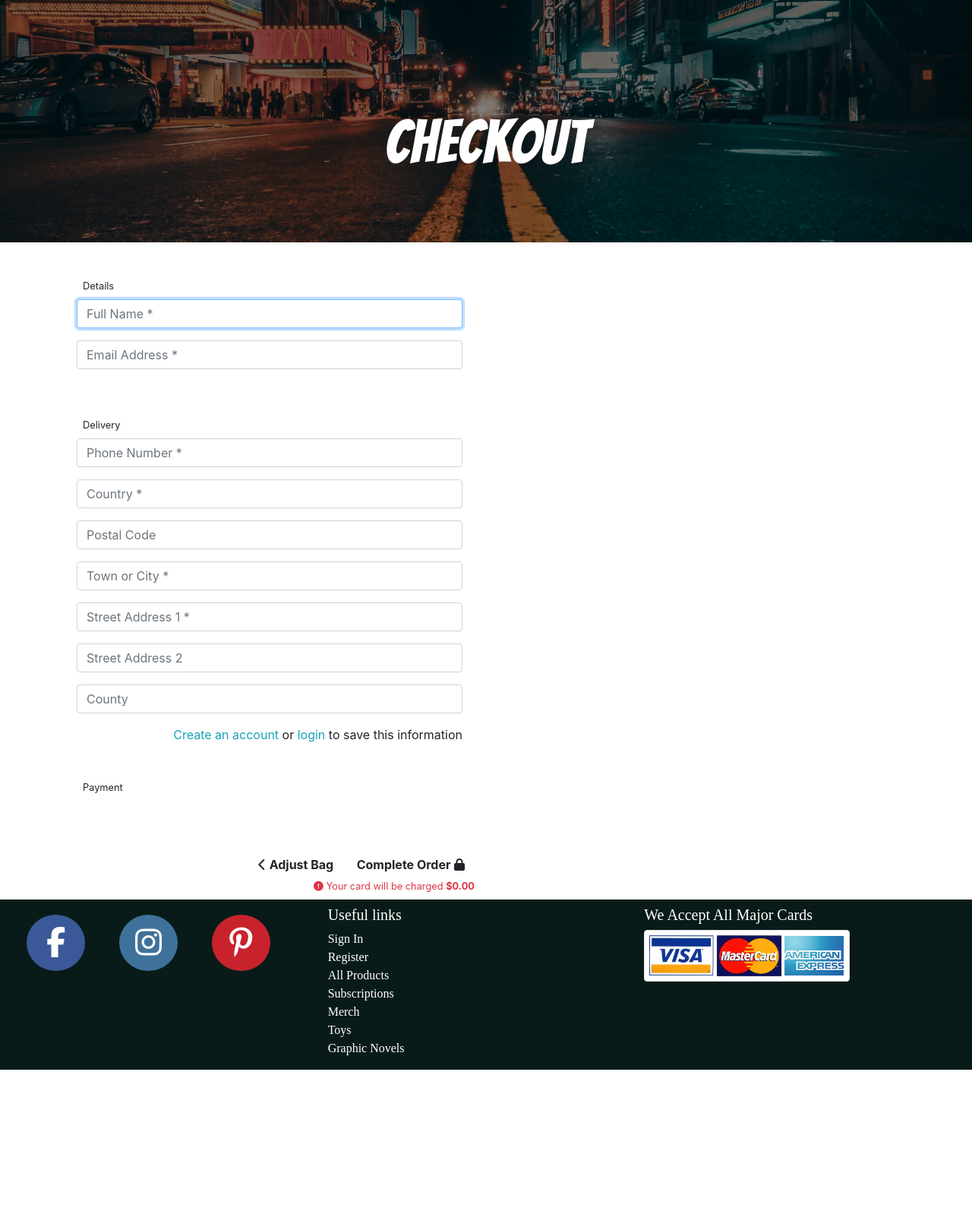
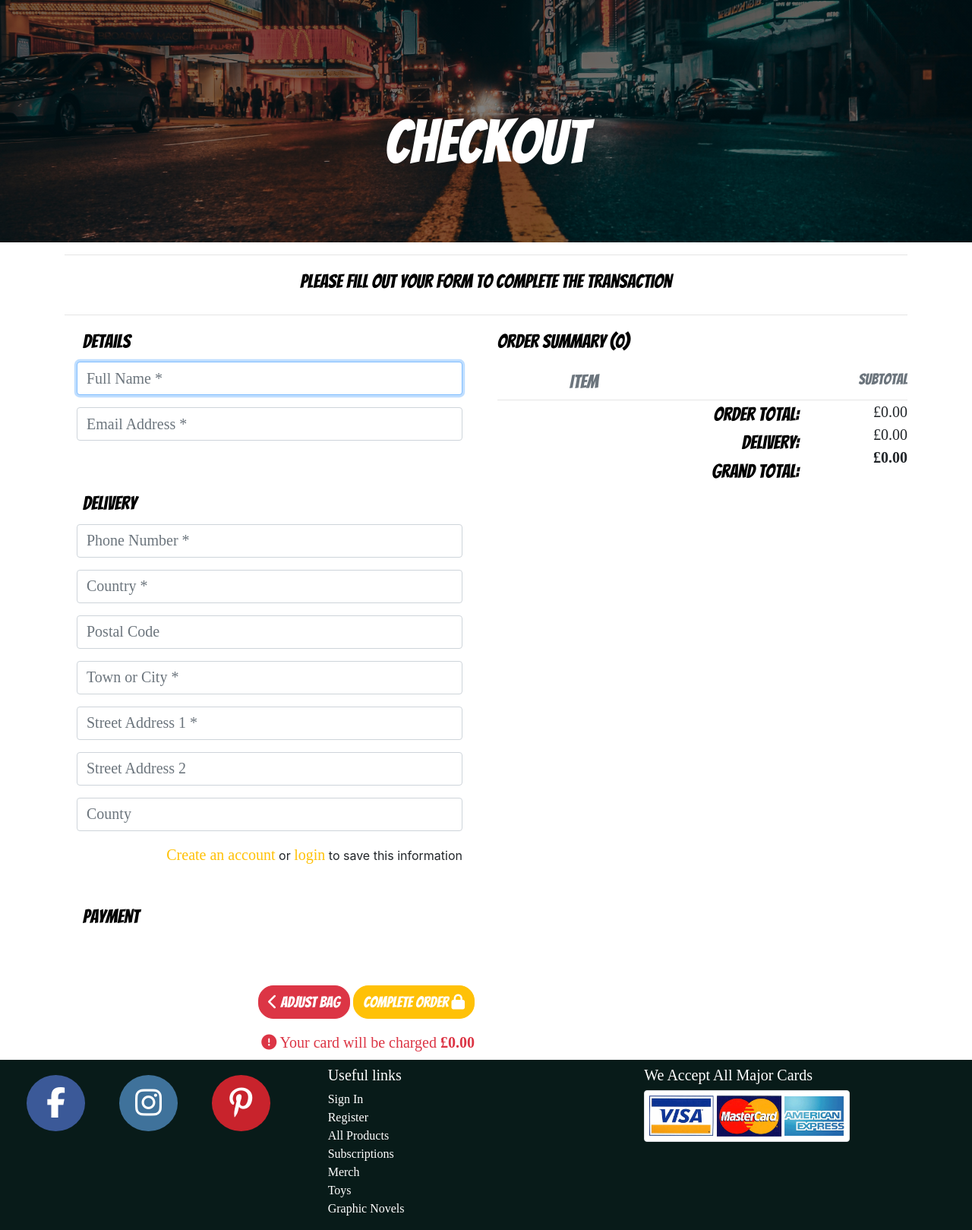
Before and after one commit to ajgoward/Daily_Comic, a Django app: template checkout/templates/checkout/checkout.html in a window 1280 px wide; the page is wider, and only the part inside the window is pictured. Shown: the part 177-1796 px from the top of that part at 76% size. Before the commit the page ends 1585 px from the top of that part, so only its background shows below. Run offline with Django 3.2, Linux system fonts and the light colour scheme; the template is opened without the code that fills it: values that come from a table or form of the project are taken from there, others are empty; some libraries are stand-ins or nearby versions.

Commit message:
styled the checkout page and loaded the basket against it

```diff
--- a/bag/templates/bag/thebag.html
+++ b/bag/templates/bag/thebag.html
@@ -89,7 +89,7 @@
 						class="text-decoration-none  btn-lg btn-warning produtPageButton mb-3 mr-3 ">Continue
 						shopping</a>
 					<br>
-					<a href="{% url 'products' %}"
+					<a href="{% url 'checkout' %}"
 						class="text-decoration-none  btn-lg btn-warning produtPageButton mb-3 mr-3 ">Secure
 						Checkout</a></div>
 			</div>
--- a/checkout/forms.py
+++ b/checkout/forms.py
@@ -35,5 +35,5 @@ class OrderForm(forms.ModelForm):
             else:
                 placeholder = placeholders[field]
             self.fields[field].widget.attrs['placeholder'] = placeholder
-            self.fields[field].widget.attrs['class'] = 'stripe-style-input'
+            self.fields[field].widget.attrs['class'] = 'stripe-style-input product-text'
             self.fields[field].label = False
--- a/checkout/templates/checkout/checkout.html
+++ b/checkout/templates/checkout/checkout.html
@@ -1,23 +1,83 @@
-{% extends 'base.html' %}
+{% extends "base.html" %}
 {% load static %}
+{% load basket_tools %}
+
+
 {% block content %}
-<div class="hero-image1">
+    <div class="hero-image1">
 	<div class="hero-text">
-		<h1> checkout </h1>
+    <h1>Checkout</h1>
 	</div>
 </div>
-<div class="wrapper container mt-5">
-<div class="row">
-<div class="col-6">
- <form action="{% url 'checkout' %}" method="POST" id="payment-form">
+
+
+
+    <div class="container">
+        <div class="row">
+            <div class="col">
+                <hr>
+                <p class=" mb-4 text-center product-title">Please Fill Out your form to complete the transaction</p>
+                <hr>
+            </div>
+        </div>
+
+        <div class="row">
+            <div class="col-12 col-lg-6 order-lg-last mb-5">
+                <p class=" product-title">Order Summary ({{ product_count }})</p>
+                <div class="row">
+                    <div class="col-7 offset-2 product-title">
+                        <p class="mb-1 mt-0 text-muted ">Item</p>
+                    </div>
+                    <div class="col-3 text-right product-title">
+                        <p class="mb-1 mt-0 small text-muted">Subtotal</p>
+                    </div>
+                </div>
+                {% for item in bag_items %}
+                    <div class="row">
+                        <div class="col-2 mb-1">
+                            <a href="{% url 'item_detail' item.product.id %}">
+                                {% if item.product.image %}
+                                    <img class="w-100" src="{{ item.product.image.url }}" alt="{{ product.name }}">
+                                {% else %}
+                                    <img class="w-100" src="{{ MEDIA_URL }}noimage.png" alt="{{ product.name }}">
+                                {% endif %}
+                            </a>
+                        </div>
+                        <div class="col-7 product-text">
+                            <p class="my-0"><strong>{{ item.product.name }}</strong></p>
+                            {% if item.product.has_sizes %}
+                            <p class="my-0 small">Size: {{ item.size|upper }}</p>{% endif %}
+                            <p class="my-0 small text-muted">Qty: {{ item.quantity }}</p>
+                        </div>
+                        <div class="col-3 text-right">
+                            <p class="my-0 small text-muted">£{{ item.product.price | calc_subtotal:item.quantity }}</p>
+                        </div>
+                    </div>
+                {% endfor %}
+                <hr class="my-0">
+                <div class="row  text-right">
+                    <div class="col-7 offset-2 product-title">
+                        <p class="my-0">Order Total:</p>
+                        <p class="my-0">Delivery:</p>
+                        <p class="my-0">Grand Total:</p>
+                    </div>
+                    <div class="col-3 product-text">
+                        <p class="my-0">£{{ total | floatformat:2 }}</p>
+                        <p class="my-0">£{{ delivery | floatformat:2 }}</p>
+                        <p class="my-0"><strong>£{{ grand_total | floatformat:2 }}</strong></p>
+                    </div>
+                </div>
+            </div>
+            <div class="col-12 col-lg-6">
+                <form action="{% url 'checkout' %}" method="POST" id="payment-form">
                     {% csrf_token %}
                     <fieldset class="rounded px-3 mb-5">
-                        <legend class="fieldset-label small text-black px-2 w-auto">Details</legend>
+                        <legend class="fieldset-label small  px-2 w-auto product-title">Details</legend>
                         {{ form.full_name | as_crispy_field }}
                         {{ form.email | as_crispy_field }}
                     </fieldset>
                     <fieldset class="rounded px-3 mb-5">
-                        <legend class="fieldset-label small text-black px-2 w-auto">Delivery</legend>
+                        <legend class="fieldset-label small  px-2 w-auto product-title">Delivery</legend>
                         {{ form.phone_number | as_crispy_field }}
                         {{ form.country | as_crispy_field }}
                         {{ form.postcode | as_crispy_field }}
@@ -27,53 +87,47 @@
                         {{ form.county | as_crispy_field }}
                         <div class="form-check form-check-inline float-right mr-0">
 							{% if user.is_authenticated %}
-								<label class="form-check-label" for="id-save-info">Save this delivery information to my profile</label>
+								<label class="form-check-label product-text" for="id-save-info">Save this delivery information to my profile</label>
                                 <input class="form-check-input ml-2 mr-0" type="checkbox" id="id-save-info" name="save-info" checked>
 							{% else %}
 								<label class="form-check-label" for="id-save-info">
-                                    <a class="text-info" href="{% url 'account_signup' %}">Create an account</a> or
-                                    <a class="text-info" href="{% url 'account_login' %}">login</a> to save this information
+                                    <a class="text-warning product-text" href="{% url 'account_signup' %}">Create an account</a> or
+                                    <a class="text-warning product-text" href="{% url 'account_login' %}">login</a> to save this information
                                 </label>
 							{% endif %}
 						</div>
                     </fieldset>
                     <fieldset class="px-3">
-                        <legend class="fieldset-label small text-black px-2 w-auto">Payment</legend>
+                        <legend class="fieldset-label small  px-2 w-auto product-title">Payment</legend>
                         <!-- A Stripe card element will go here -->
                         <div class="mb-3" id="card-element"></div>
+
                         <!-- Used to display form errors -->
                         <div class="mb-3 text-danger" id="card-errors" role="alert"></div>
-                        <!-- Pass the client secret to the view so we can get the payment intent id -->
-                        <input type="hidden" value="{{ client_secret }}" name="client_secret">
                     </fieldset>
 
                     <div class="submit-button text-right mt-5 mb-2">
-						<a href="{% url 'see_the_basket' %}" class="btn btn-outline-black rounded-0">
+						<a href="{% url 'see_the_basket' %}" class="btn btn-danger produtPageButton mb-3">
 							<span class="icon">
 								<i class="fas fa-chevron-left"></i>
 							</span>
-							<span class="font-weight-bold">Adjust Bag</span>
+							<span class="">Adjust Bag</span>
 						</a>
-						<button id="submit-button" class="btn btn-black rounded-0">
-							<span class="font-weight-bold">Complete Order</span>
+						<button id="submit-button" class="btn btn-warning produtPageButton mb-3">
+							<span class="">Complete Order</span>
 							<span class="icon">
 								<i class="fas fa-lock"></i>
 							</span>
 						</button>
-						<p class="small text-danger my-0">
+						<p class="small text-danger my-0 product-text">
 							<span class="icon">
 								<i class="fas fa-exclamation-circle"></i>
 							</span>
-							<span>Your card will be charged <strong>${{ grand_total|floatformat:2 }}</strong></span>
+							<span>Your card will be charged <strong>£{{ grand_total|floatformat:2 }}</strong></span>
 						</p>
 					</div>
                 </form>
-                <div class="col-6">
-                {% for item in bag_items %}
-
-                {% endfor %}
-
-                </div>
-</div></div></div>
-
+            </div>
+        </div>
+    </div>
 {% endblock %}
```
Also changed, not shown: db.sqlite3.
